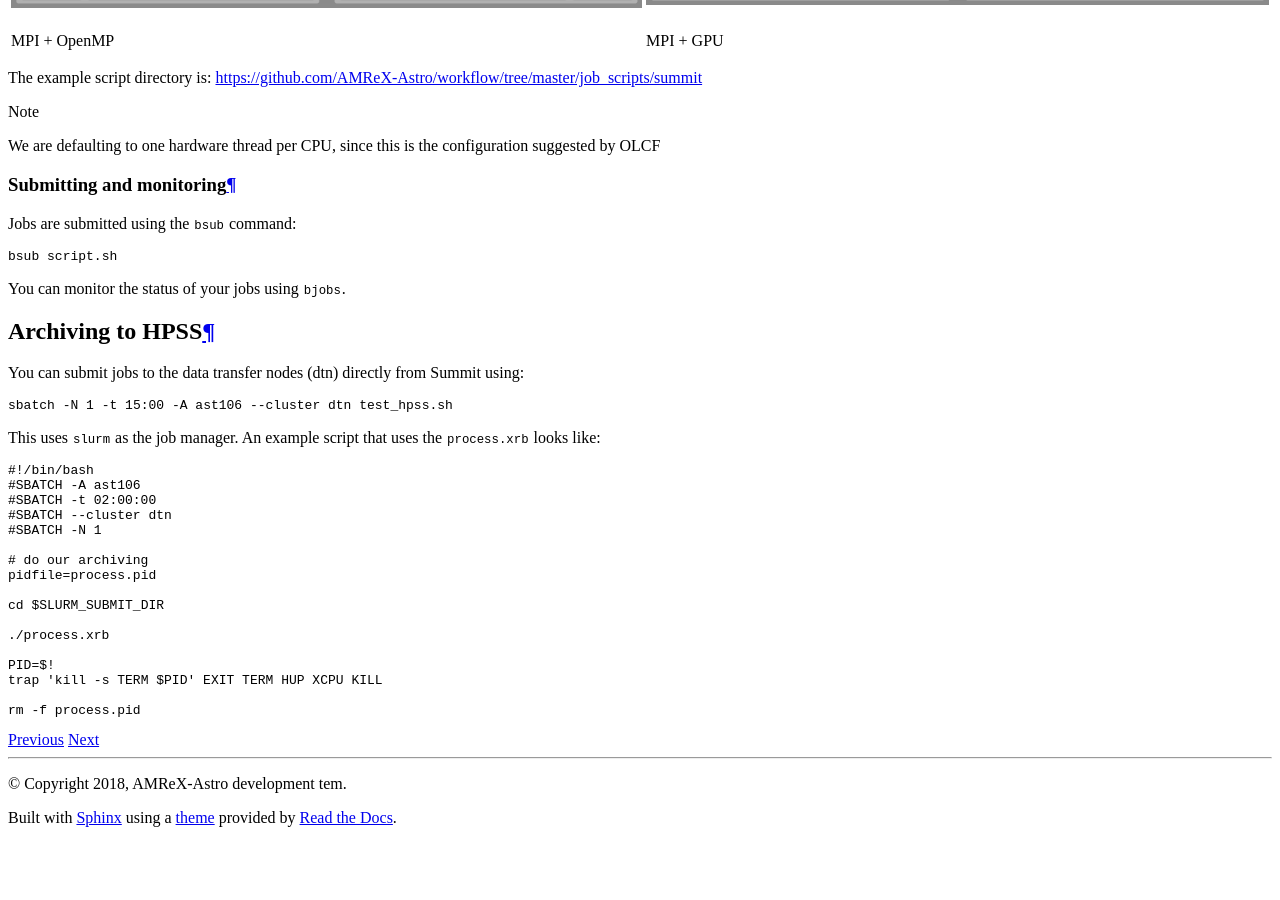
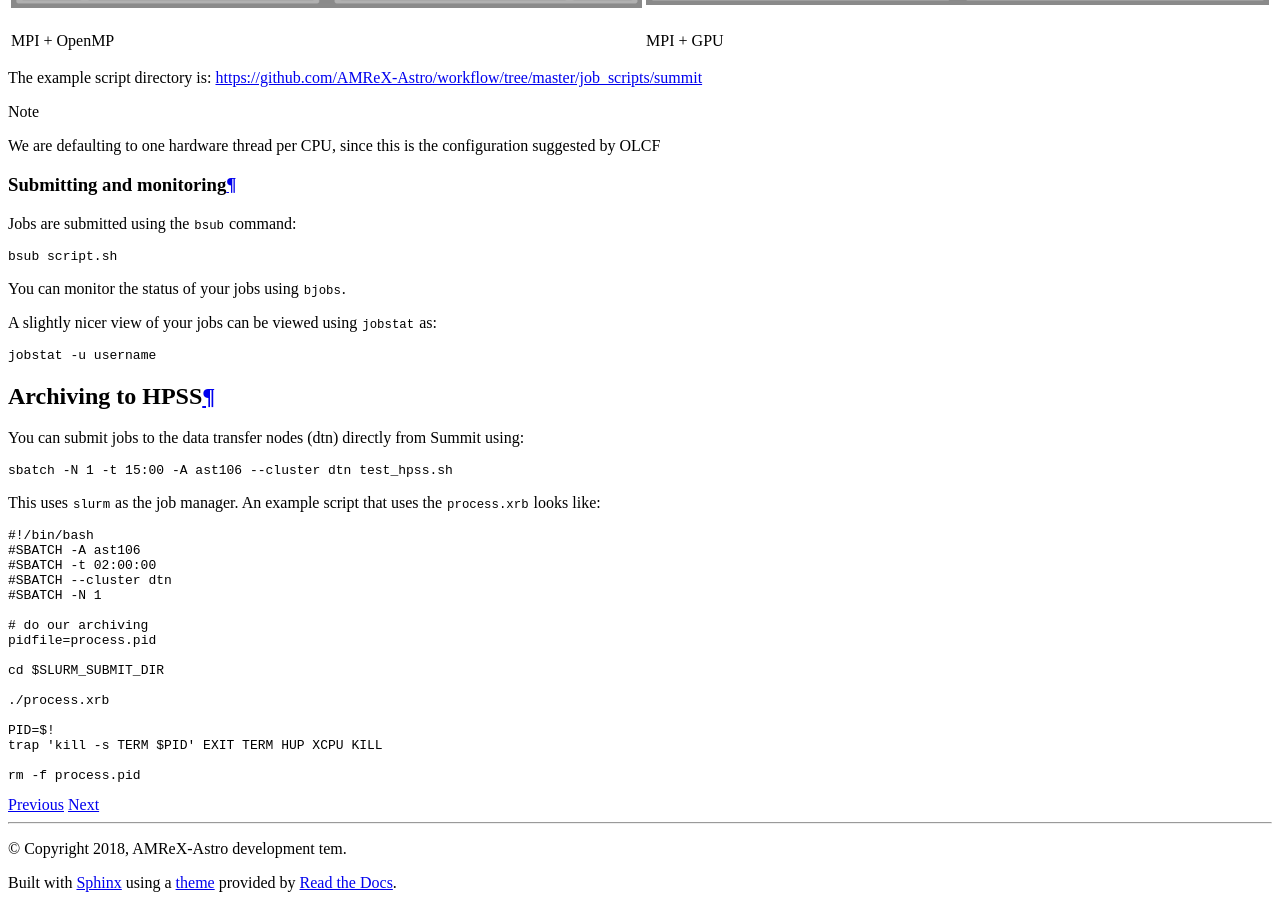
Before and after one commit to AMReX-Astro/workflow, a Sphinx documentation site: the page built from sphinx_docs/source/olcf-workflow.rst, in a window 1280 px wide and 900 px high, scrolled down 2006 px. Built offline with Sphinx 7.4.7 and the Read the Docs theme 2.0.0, drawn with Linux system fonts in a browser that asks for light colours; before the commit the page ends 2841 px from its top, so only the background shows below that.

Commit message:
some more job info

```diff
--- a/sphinx_docs/source/olcf-workflow.rst
+++ b/sphinx_docs/source/olcf-workflow.rst
@@ -117,6 +117,9 @@ Jobs are submitted using the ``bsub`` command::
 
 You can monitor the status of your jobs using ``bjobs``.
 
+A slightly nicer view of your jobs can be viewed using ``jobstat`` as::
+
+  jobstat -u username
 
 Archiving to HPSS
 -----------------
```
